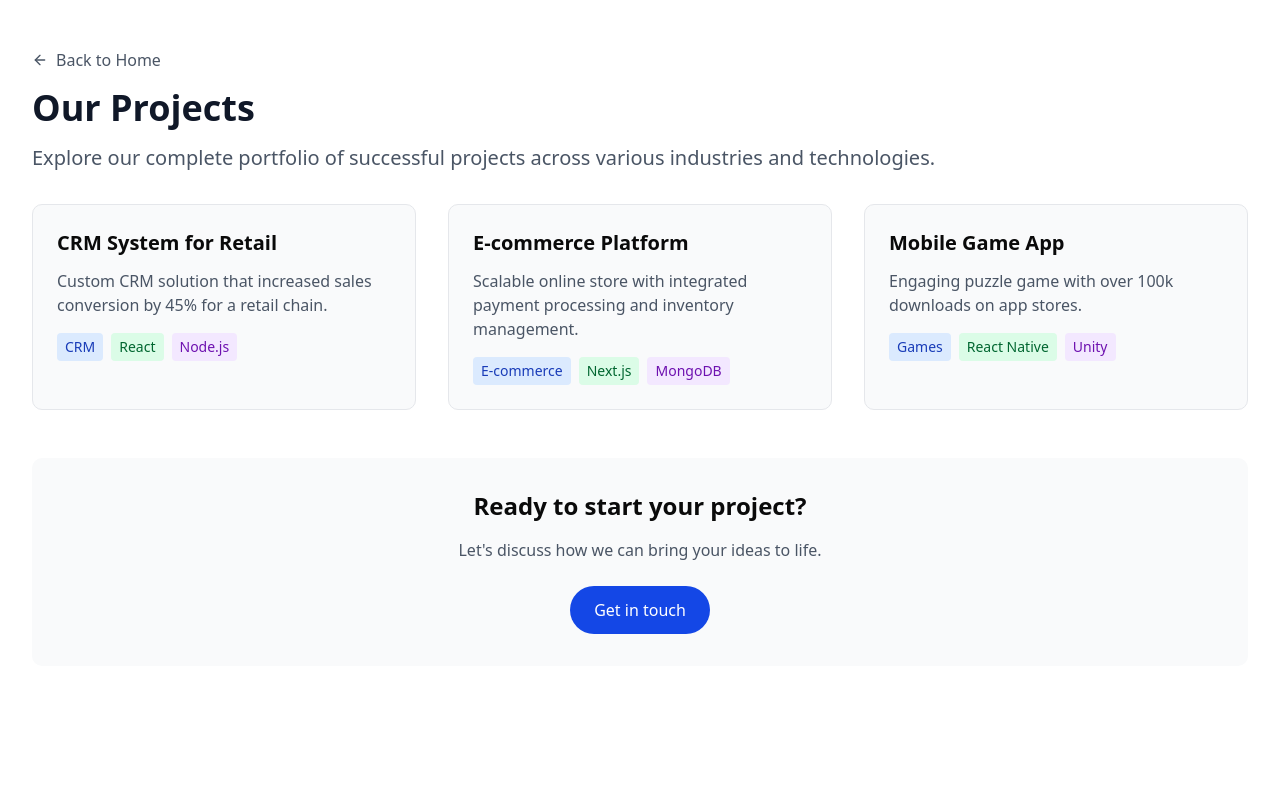
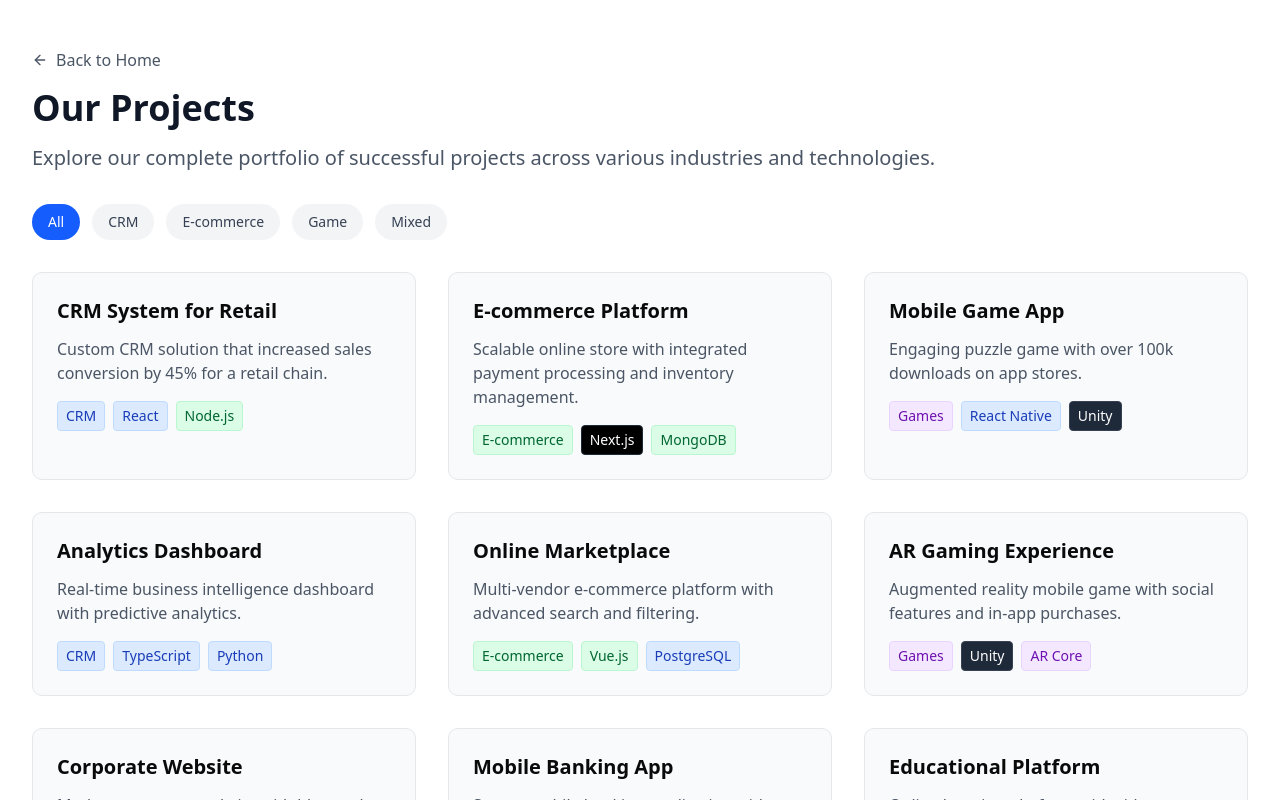
Before and after one commit to Iminovyu/iType, a React (Vite) app: page /projects in a window 1280 px wide. Shown: the top 800 px of the page. Built offline with nearby package versions, Linux system fonts and the light colour scheme.

Commit message:
finish? but have some things to change...

```diff
--- a/src/pages/Projects.tsx
+++ b/src/pages/Projects.tsx
@@ -1,7 +1,147 @@
 import { Link } from "react-router-dom";
 import { ArrowLeft } from "lucide-react";
+import { useState } from "react";
 
 const Projects = () => {
+  const [activeFilter, setActiveFilter] = useState("all");
+
+  // Цвета соответствующие логотипам технологий
+  const tagColors: { [key: string]: string } = {
+    // React - синий
+    "React": "bg-blue-100 text-blue-800 border border-blue-200",
+    "React Native": "bg-blue-100 text-blue-800 border border-blue-200",
+
+    // Node.js - зеленый
+    "Node.js": "bg-green-100 text-green-800 border border-green-200",
+
+    // Next.js - черный
+    "Next.js": "bg-black text-white border border-gray-800",
+
+    // MongoDB - зеленый
+    "MongoDB": "bg-green-100 text-green-800 border border-green-200",
+
+    // Vue.js - зеленый
+    "Vue.js": "bg-green-100 text-green-800 border border-green-200",
+
+    // TypeScript - синий
+    "TypeScript": "bg-blue-100 text-blue-800 border border-blue-200",
+
+    // Python - синий/желтый (используем синий для консистентности)
+    "Python": "bg-blue-100 text-blue-800 border border-blue-200",
+
+    // PostgreSQL - синий
+    "PostgreSQL": "bg-blue-100 text-blue-800 border border-blue-200",
+
+    // Unity - черный
+    "Unity": "bg-gray-800 text-white border border-gray-700",
+
+    "AR Core": "bg-purple-100 text-purple-800 border border-purple-200",
+
+    // WordPress - синий
+    "WordPress": "bg-blue-100 text-blue-800 border border-blue-200",
+
+    // PHP - фиолетовый
+    "PHP": "bg-purple-100 text-purple-800 border border-purple-200",
+
+    // Firebase - оранжевый
+    "Firebase": "bg-orange-100 text-orange-800 border border-orange-200",
+
+    // Категории проектов
+    "CRM": "bg-blue-100 text-blue-800 border border-blue-200",
+    "E-commerce": "bg-green-100 text-green-800 border border-green-200",
+    "Games": "bg-purple-100 text-purple-800 border border-purple-200",
+
+    // Другие
+    "Web": "bg-gray-100 text-gray-800 border border-gray-300",
+    "Finance": "bg-emerald-100 text-emerald-800 border border-emerald-200",
+    "Security": "bg-red-100 text-red-800 border border-red-200",
+    "Education": "bg-indigo-100 text-indigo-800 border border-indigo-200"
+  };
+
+  const projects = [
+    {
+      id: 1,
+      title: "CRM System for Retail",
+      description: "Custom CRM solution that increased sales conversion by 45% for a retail chain.",
+      category: "crm",
+      tags: ["CRM", "React", "Node.js"]
+    },
+    {
+      id: 2,
+      title: "E-commerce Platform",
+      description: "Scalable online store with integrated payment processing and inventory management.",
+      category: "ecommerce",
+      tags: ["E-commerce", "Next.js", "MongoDB"]
+    },
+    {
+      id: 3,
+      title: "Mobile Game App",
+      description: "Engaging puzzle game with over 100k downloads on app stores.",
+      category: "game",
+      tags: ["Games", "React Native", "Unity"]
+    },
+    {
+      id: 4,
+      title: "Analytics Dashboard",
+      description: "Real-time business intelligence dashboard with predictive analytics.",
+      category: "crm",
+      tags: ["CRM", "TypeScript", "Python"]
+    },
+    {
+      id: 5,
+      title: "Online Marketplace",
+      description: "Multi-vendor e-commerce platform with advanced search and filtering.",
+      category: "ecommerce",
+      tags: ["E-commerce", "Vue.js", "PostgreSQL"]
+    },
+    {
+      id: 6,
+      title: "AR Gaming Experience",
+      description: "Augmented reality mobile game with social features and in-app purchases.",
+      category: "game",
+      tags: ["Games", "Unity", "AR Core"]
+    },
+    {
+      id: 7,
+      title: "Corporate Website",
+      description: "Modern corporate website with blog and contact management system.",
+      category: "other",
+      tags: ["Web", "WordPress", "PHP"]
+    },
+    {
+      id: 8,
+      title: "Mobile Banking App",
+      description: "Secure mobile banking application with biometric authentication.",
+      category: "other",
+      tags: ["Finance", "React Native", "Security"]
+    },
+    {
+      id: 9,
+      title: "Educational Platform",
+      description: "Online learning platform with video courses and progress tracking.",
+      category: "other",
+      tags: ["Education", "Vue.js", "Firebase"]
+    }
+  ];
+
+  const filters = [
+    { key: "all", label: "All" },
+    { key: "crm", label: "CRM" },
+    { key: "ecommerce", label: "E-commerce" },
+    { key: "game", label: "Game" },
+    { key: "mixed", label: "Mixed" }
+  ];
+
+  const filteredProjects = projects.filter(project => {
+    if (activeFilter === "all") return true;
+    if (activeFilter === "mixed") return project.category === "other";
+    return project.category === activeFilter;
+  });
+
+  const getTagColor = (tag: string) => {
+    return tagColors[tag] || "bg-gray-100 text-gray-800 border border-gray-300";
+  };
+
   return (
     <div className="min-h-screen bg-white py-12 px-4 sm:px-6 lg:px-8">
       <div className="max-w-7xl mx-auto">
@@ -23,68 +163,45 @@ const Projects = () => {
           </p>
         </div>
 
+        {/* Фильтры */}
+        <div className="flex flex-wrap gap-3 mb-8">
+          {filters.map((filter) => (
+            <button
+              key={filter.key}
+              onClick={() => setActiveFilter(filter.key)}
+              className={`px-4 py-2 rounded-full text-sm font-medium transition-colors ${
+                activeFilter === filter.key
+                  ? "bg-blue-600 text-white"
+                  : "bg-gray-100 text-gray-700 hover:bg-gray-200"
+              }`}
+            >
+              {filter.label}
+            </button>
+          ))}
+        </div>
+
         {/* Контент страницы */}
         <div className="grid gap-8 md:grid-cols-2 lg:grid-cols-3">
-          {/* Пример карточки проекта */}
-          <div className="bg-gray-50 rounded-lg p-6 border border-gray-200">
+          {filteredProjects.map((project) => (
+            <div key={project.id} className="bg-gray-50 rounded-lg p-6 border border-gray-200">
               <h3 className="text-xl font-semibold mb-3">
-              CRM System for Retail
+                {project.title}
               </h3>
               <p className="text-gray-600 mb-4">
-              Custom CRM solution that increased sales conversion by 45% for a
-              retail chain.
+                {project.description}
               </p>
               <div className="flex flex-wrap gap-2">
-              <span className="bg-blue-100 text-blue-800 px-2 py-1 rounded text-sm">
-                CRM
+                {project.tags.map((tag, index) => (
+                  <span
+                    key={index}
+                    className={`px-2 py-1 rounded text-sm font-medium ${getTagColor(tag)}`}
+                  >
+                    {tag}
                   </span>
-              <span className="bg-green-100 text-green-800 px-2 py-1 rounded text-sm">
-                React
-              </span>
-              <span className="bg-purple-100 text-purple-800 px-2 py-1 rounded text-sm">
-                Node.js
-              </span>
+                ))}
               </div>
             </div>
-
-          <div className="bg-gray-50 rounded-lg p-6 border border-gray-200">
-            <h3 className="text-xl font-semibold mb-3">E-commerce Platform</h3>
-            <p className="text-gray-600 mb-4">
-              Scalable online store with integrated payment processing and
-              inventory management.
-            </p>
-            <div className="flex flex-wrap gap-2">
-              <span className="bg-blue-100 text-blue-800 px-2 py-1 rounded text-sm">
-                E-commerce
-              </span>
-              <span className="bg-green-100 text-green-800 px-2 py-1 rounded text-sm">
-                Next.js
-              </span>
-              <span className="bg-purple-100 text-purple-800 px-2 py-1 rounded text-sm">
-                MongoDB
-              </span>
-            </div>
-          </div>
-
-          <div className="bg-gray-50 rounded-lg p-6 border border-gray-200">
-            <h3 className="text-xl font-semibold mb-3">Mobile Game App</h3>
-            <p className="text-gray-600 mb-4">
-              Engaging puzzle game with over 100k downloads on app stores.
-            </p>
-            <div className="flex flex-wrap gap-2">
-              <span className="bg-blue-100 text-blue-800 px-2 py-1 rounded text-sm">
-                Games
-              </span>
-              <span className="bg-green-100 text-green-800 px-2 py-1 rounded text-sm">
-                React Native
-              </span>
-              <span className="bg-purple-100 text-purple-800 px-2 py-1 rounded text-sm">
-                Unity
-              </span>
-            </div>
-          </div>
-
-          {/* Добавьте больше проектов по необходимости */}
+          ))}
         </div>
 
         {/* CTA секция */}
```
Lines whose indentation alone changed are shown as unchanged.
